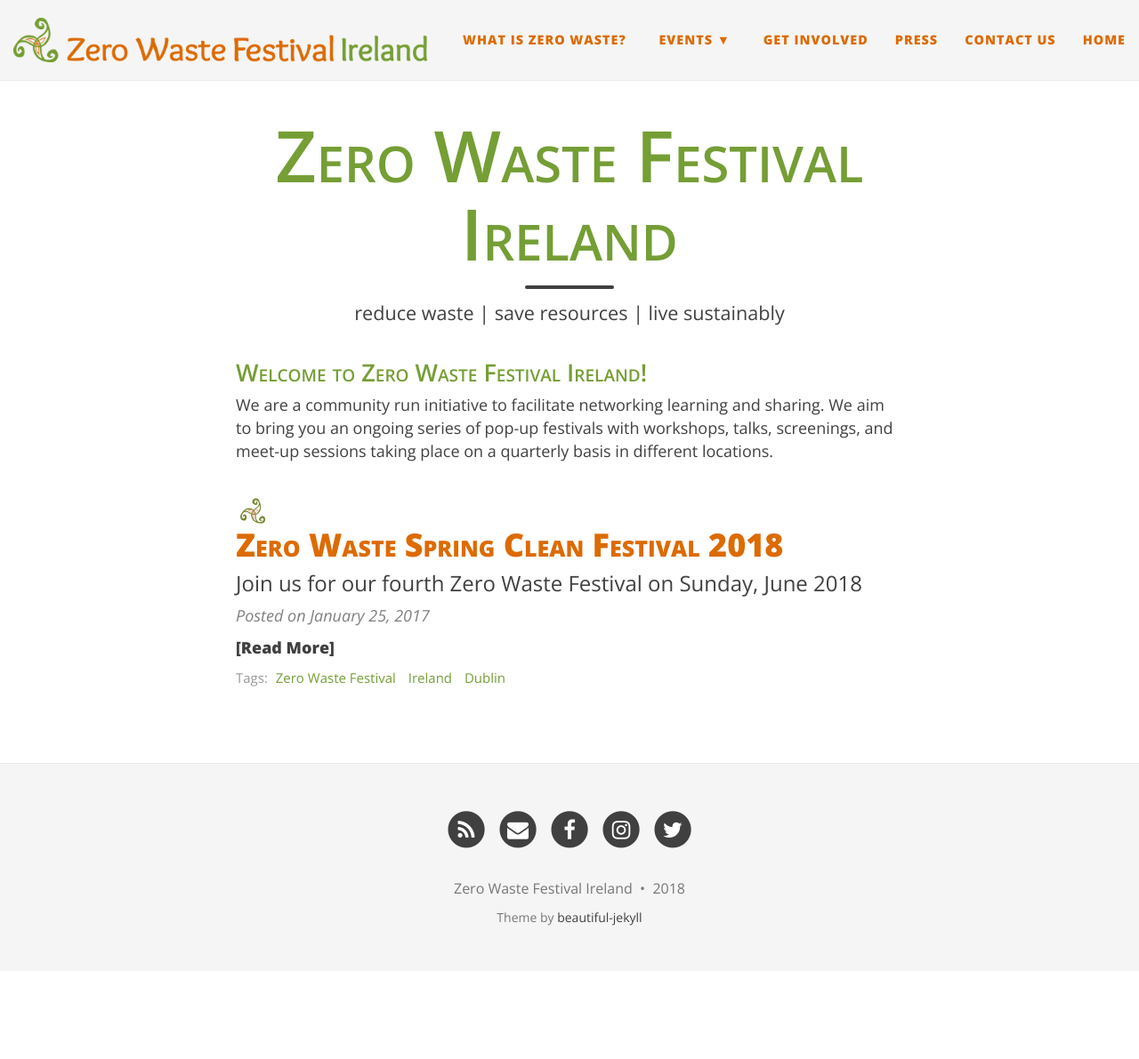
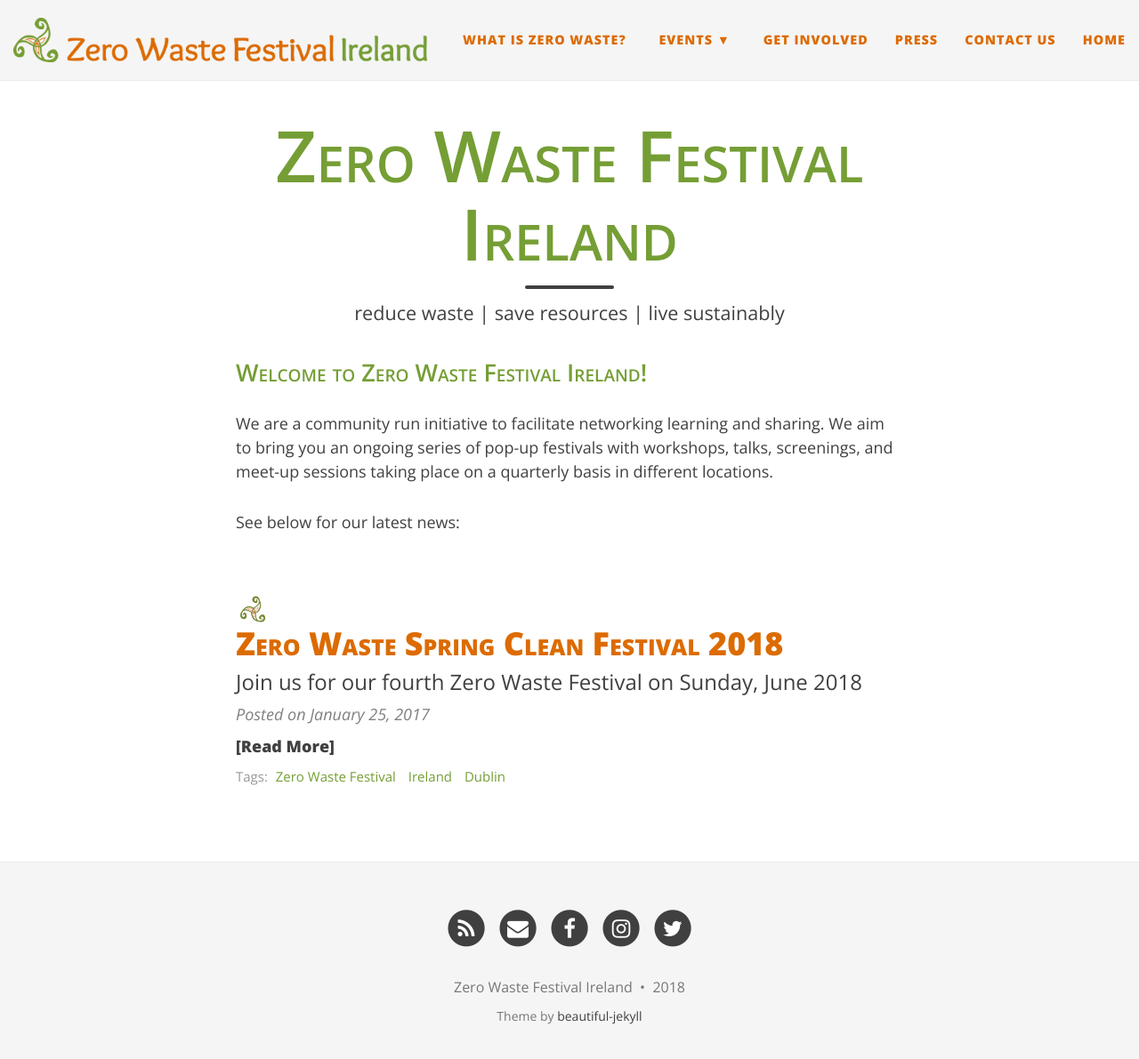
Before and after one commit to jknappe/zw-ireland, a Jekyll site: the page built from index.html, in a window 1280 px wide and 1203 px high. Shown: the top 1191 px of the window at 89% size. Built offline with Jekyll 4.4.1, drawn with Linux system fonts in a browser that asks for light colours; nearby versions of some CDN libraries; the list of posts is cut into pages by our own code.

Commit message:
addition to index

```diff
--- a/index.html
+++ b/index.html
@@ -7,9 +7,14 @@
 
 <h1>Welcome to Zero Waste Festival Ireland!</h1>
 
+<p>
 We are a community run initiative to facilitate networking learning and sharing.
+We aim to bring you an ongoing series of pop-up festivals with workshops, talks, screenings, and meet-up sessions taking place on a quarterly basis in different locations.
+</p>
 
-We aim to bring you an ongoing series of pop-up festivals with workshops, talks, screenings, and meet-up sessions taking place on a quarterly basis in different locations.
+<p>
+See below for our latest news:
+</p>
 
 <div class="posts-list">
   {% for post in paginator.posts %}
```
